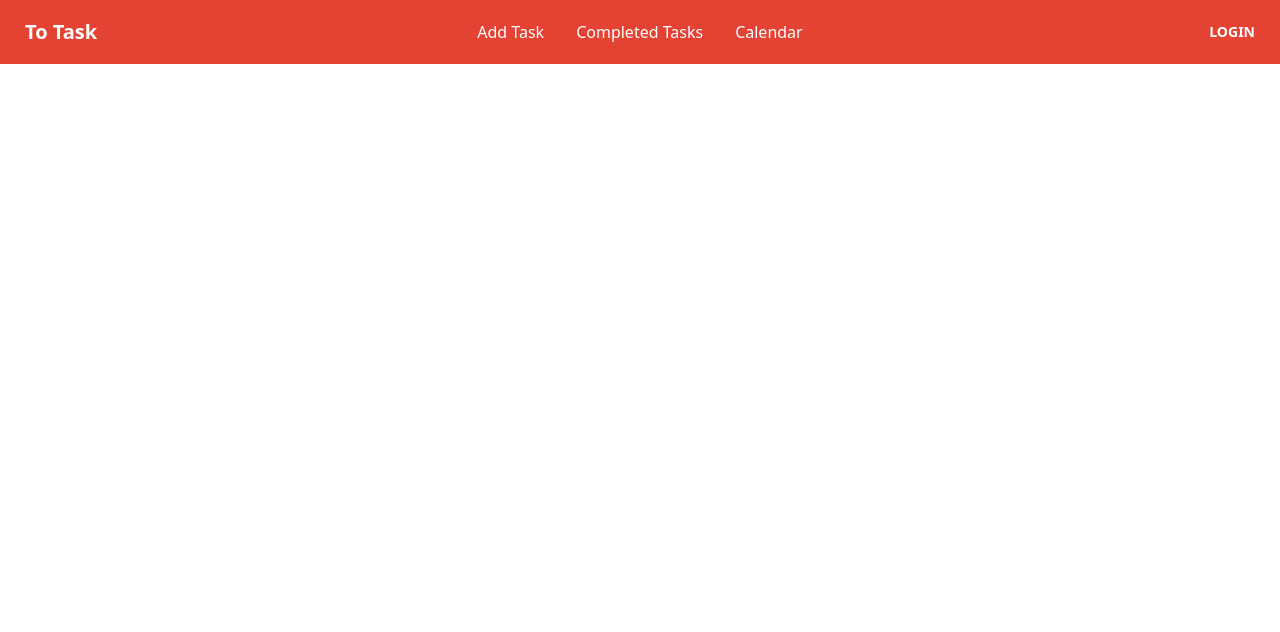
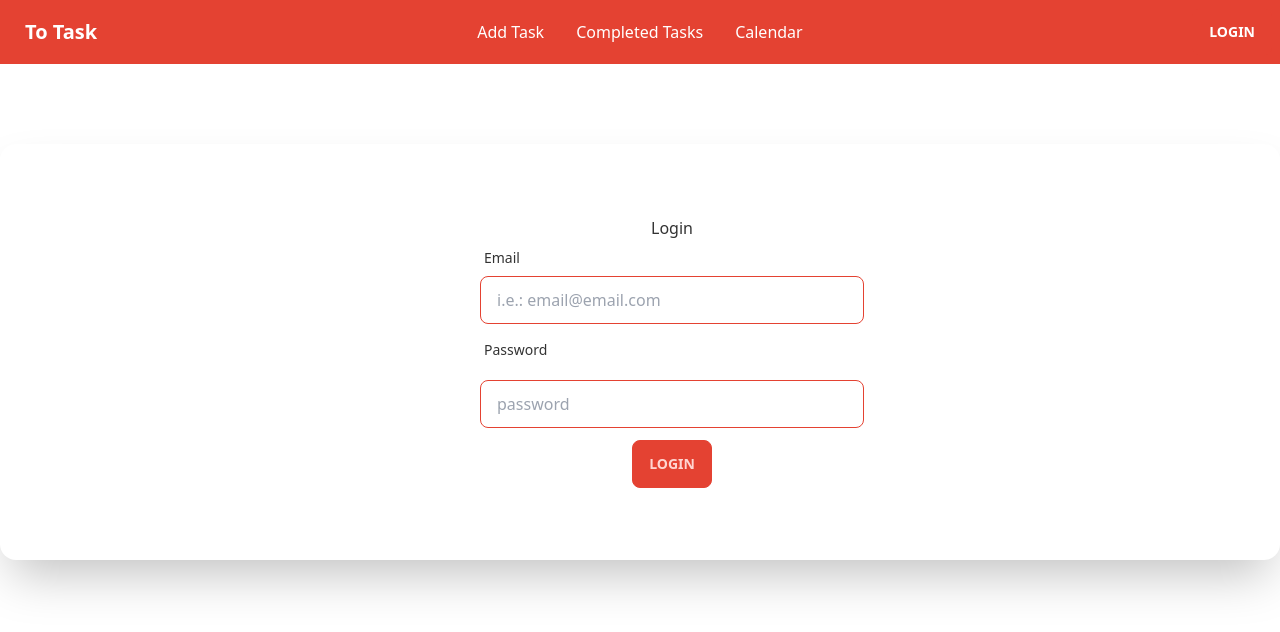
Before and after one commit to n00bNn00b/to-task, a React (Create React App) app: page /login in a window 1280 px wide. Shown: the top 632 px of the page. Built offline with nearby package versions, Linux system fonts and the light colour scheme.

Commit message:
form function intial setup complete

```diff
--- a/package.json
+++ b/package.json
@@ -7,9 +7,11 @@
     "@testing-library/react": "^13.0.0",
     "@testing-library/user-event": "^13.2.1",
     "daisyui": "^2.17.0",
+    "firebase": "^9.8.4",
     "init": "^0.1.2",
     "react": "^18.2.0",
     "react-dom": "^18.2.0",
+    "react-firebase-hooks": "^5.0.3",
     "react-router-dom": "6",
     "react-scripts": "5.0.1",
     "web-vitals": "^2.1.0"
--- a/src/App.js
+++ b/src/App.js
@@ -1,7 +1,9 @@
 import React from "react";
 import Home from "./components/Home";
 import Navbar from "./components/Navbar";
-import { Routes, Route, Link } from "react-router-dom";
+import { Routes, Route } from "react-router-dom";
+import Login from "./components/Login";
+import AddTask from "./components/AddTask";
 
 function App() {
   return (
@@ -9,6 +11,8 @@ function App() {
       <Navbar />
       <Routes>
         <Route path="/" element={<Home />} />
+        <Route path="/add" element={<AddTask />} />
+        <Route path="/login" element={<Login />} />
       </Routes>
     </div>
   );
--- a/src/components/AddTask.jsx
+++ b/src/components/AddTask.jsx
@@ -1,15 +1,21 @@
 import React from "react";
 
 const AddTask = () => {
+  const taskHandler = (e) => {
+    e.preventDefault();
+    const taskName = e.target.taskName.value;
+    console.log(taskName);
+  };
   return (
-    <div>
-      <form>
+    <div className="my-20">
+      <form className="flex justify-center" onSubmit={taskHandler}>
         <input
           type="text"
-          placeholder="Type here"
-          class="input input-bordered input-primary w-full max-w-xs"
+          placeholder="i.e: Learning JavaScript"
+          name="taskName"
+          className="input input-bordered input-primary w-full max-w-xs"
         />
-        <input type="submit" value="Add" />
+        <input className="btn btn-primary mx-2" type="submit" value="Add" />
       </form>
     </div>
   );
--- /dev/null
+++ b/src/components/Login.jsx
@@ -0,0 +1,74 @@
+import React from "react";
+import { useSignInWithEmailAndPassword } from "react-firebase-hooks/auth";
+import auth from "../firebase.init";
+
+const Login = () => {
+  const [signInWithEmailAndPassword, user, loading, error] =
+    useSignInWithEmailAndPassword(auth);
+
+  if (error) {
+    return (
+      <div>
+        <p>Error: {error.message}</p>
+      </div>
+    );
+  }
+  if (loading) {
+    return <p>Loading...</p>;
+  }
+  if (user) {
+    return (
+      <div>
+        <p>Signed In User: {user.email}</p>
+      </div>
+    );
+  }
+
+  const loginHandler = (e) => {
+    e.preventDefault();
+    const email = e.target.email.value;
+    const password = e.target.password.value;
+    signInWithEmailAndPassword(email, password);
+  };
+  return (
+    <div className="card w-full bg-base-100 shadow-2xl mx-auto my-20">
+      <div className="card-body w-full">
+        <div className="w-80 flex mx-auto">
+          <form className="my-10" onSubmit={loginHandler}>
+            <h2 className="text-center">Login</h2>
+            <div>
+              <label className="label">
+                <span className="label-text">Email</span>
+              </label>
+              <input
+                type="email"
+                placeholder="i.e.: email@email.com"
+                name="email"
+                className="input input-bordered input-primary w-96"
+              />
+            </div>
+            <div className="mt-2">
+              <label className="label">
+                <span className="label-text">Password</span>
+              </label>
+              <input
+                type="password"
+                name="password"
+                id="password"
+                placeholder="password"
+                className="input my-3 input-bordered input-primary w-96"
+              />
+            </div>
+            <input
+              type="submit"
+              value="Login"
+              className="btn btn-primary flex mx-auto"
+            />
+          </form>
+        </div>
+      </div>
+    </div>
+  );
+};
+
+export default Login;
--- a/src/components/Navbar.jsx
+++ b/src/components/Navbar.jsx
@@ -3,34 +3,34 @@ import { Link } from "react-router-dom";
 
 const Navbar = () => {
   return (
-    <div class="navbar bg-primary text-white">
-      <div class="navbar-start">
-        <div class="dropdown">
-          <label tabindex="0" class="btn btn-ghost lg:hidden">
+    <div className="navbar bg-primary text-white">
+      <div className="navbar-start">
+        <div className="dropdown">
+          <label tabIndex="0" className="btn btn-ghost lg:hidden">
             <svg
               xmlns="http://www.w3.org/2000/svg"
-              class="h-5 w-5"
+              className="h-5 w-5"
               fill="none"
               viewBox="0 0 24 24"
               stroke="currentColor"
             >
               <path
-                stroke-linecap="round"
-                stroke-linejoin="round"
-                stroke-width="2"
+                strokeLinecap="round"
+                strokeLinejoin="round"
+                strokeWidth="2"
                 d="M4 6h16M4 12h8m-8 6h16"
               />
             </svg>
           </label>
           <ul
-            tabindex="0"
-            class="menu menu-compact dropdown-content mt-3 p-2 shadow bg-primary rounded-box w-52"
+            tabIndex="0"
+            className="menu menu-compact dropdown-content mt-3 p-2 shadow bg-primary rounded-box w-52"
           >
             <li>
               <Link to="/add">Add Task</Link>
             </li>
-            <li tabindex="0">
-              <Link to="/completed" class="justify-between">
+            <li tabIndex="0">
+              <Link to="/completed" className="justify-between">
                 Completed Tasks
               </Link>
             </li>
@@ -39,16 +39,16 @@ const Navbar = () => {
             </li>
           </ul>
         </div>
-        <Link to="/" class="btn btn-ghost normal-case text-xl">
+        <Link to="/" className="btn btn-ghost normal-case text-xl">
           To Task
         </Link>
       </div>
-      <div class="navbar-center hidden lg:flex">
-        <ul class="menu menu-horizontal p-0">
+      <div className="navbar-center hidden lg:flex">
+        <ul className="menu menu-horizontal p-0">
           <li>
             <Link to="/add">Add Task</Link>
           </li>
-          <li tabindex="0">
+          <li tabIndex="0">
             <Link to="/completed">Completed Tasks</Link>
           </li>
           <li>
@@ -56,8 +56,8 @@ const Navbar = () => {
           </li>
         </ul>
       </div>
-      <div class="navbar-end">
-        <Link to="/login" class="btn btn-primary text-white">
+      <div className="navbar-end">
+        <Link to="/login" className="btn btn-primary text-white">
           Login
         </Link>
       </div>
--- /dev/null
+++ b/src/firebase.init.js
@@ -0,0 +1,21 @@
+// Import the functions you need from the SDKs you need
+import { initializeApp } from "firebase/app";
+import { getAuth } from "firebase/auth";
+// TODO: Add SDKs for Firebase products that you want to use
+// https://firebase.google.com/docs/web/setup#available-libraries
+
+// Your web app's Firebase configuration
+const firebaseConfig = {
+  apiKey: process.env.REACT_APP_apiKey,
+  authDomain: process.env.REACT_APP_authDomain,
+  projectId: process.env.REACT_APP_projectId,
+  storageBucket: process.env.REACT_APP_storageBucket,
+  messagingSenderId: process.env.REACT_APP_messagingSenderId,
+  appId: process.env.REACT_APP_appId,
+};
+
+// Initialize Firebase
+const app = initializeApp(firebaseConfig);
+const auth = getAuth(app);
+
+export default auth;
```
Also changed, not shown: 1 other file (tests, documents, lock files or other folders).
